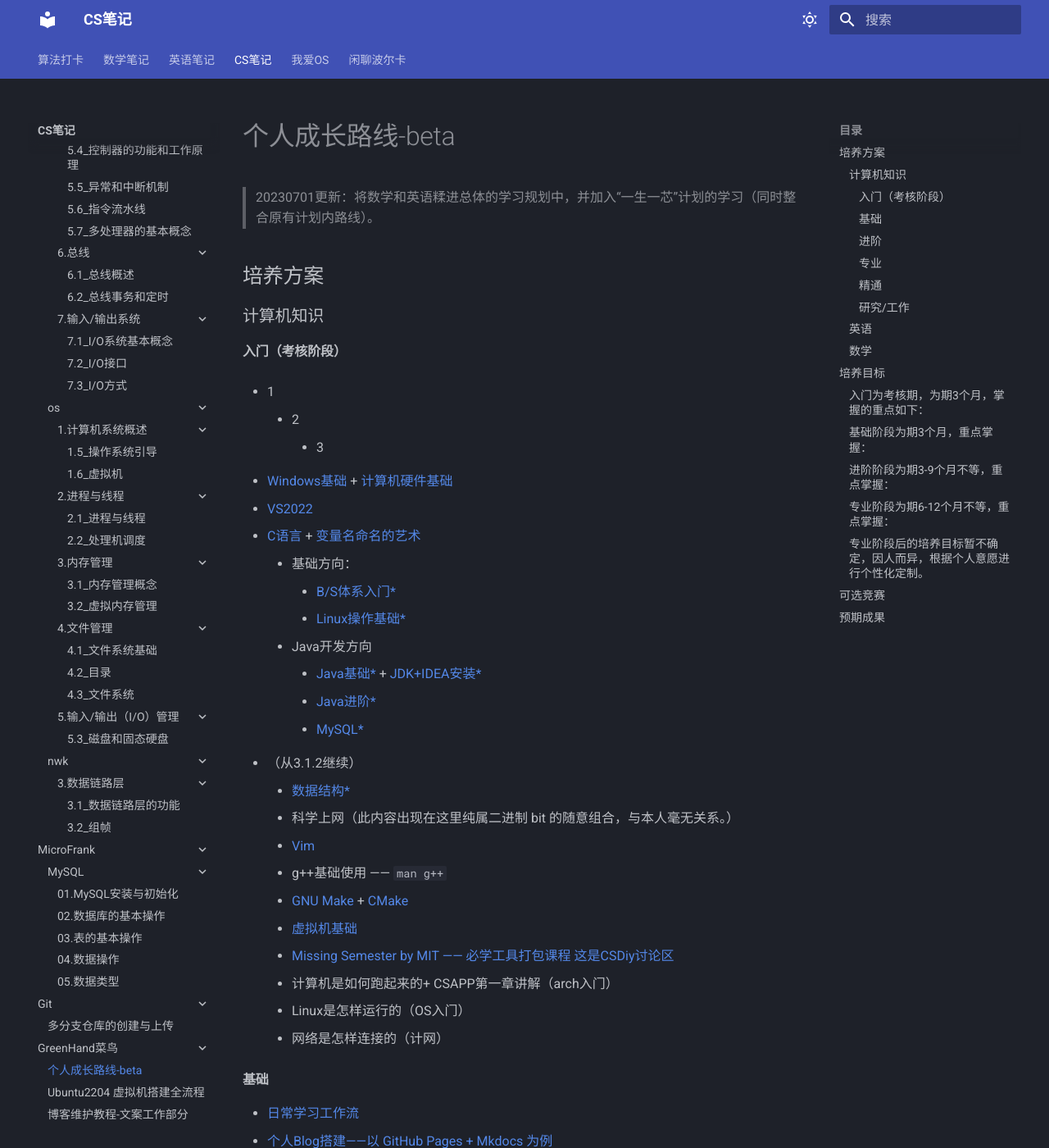
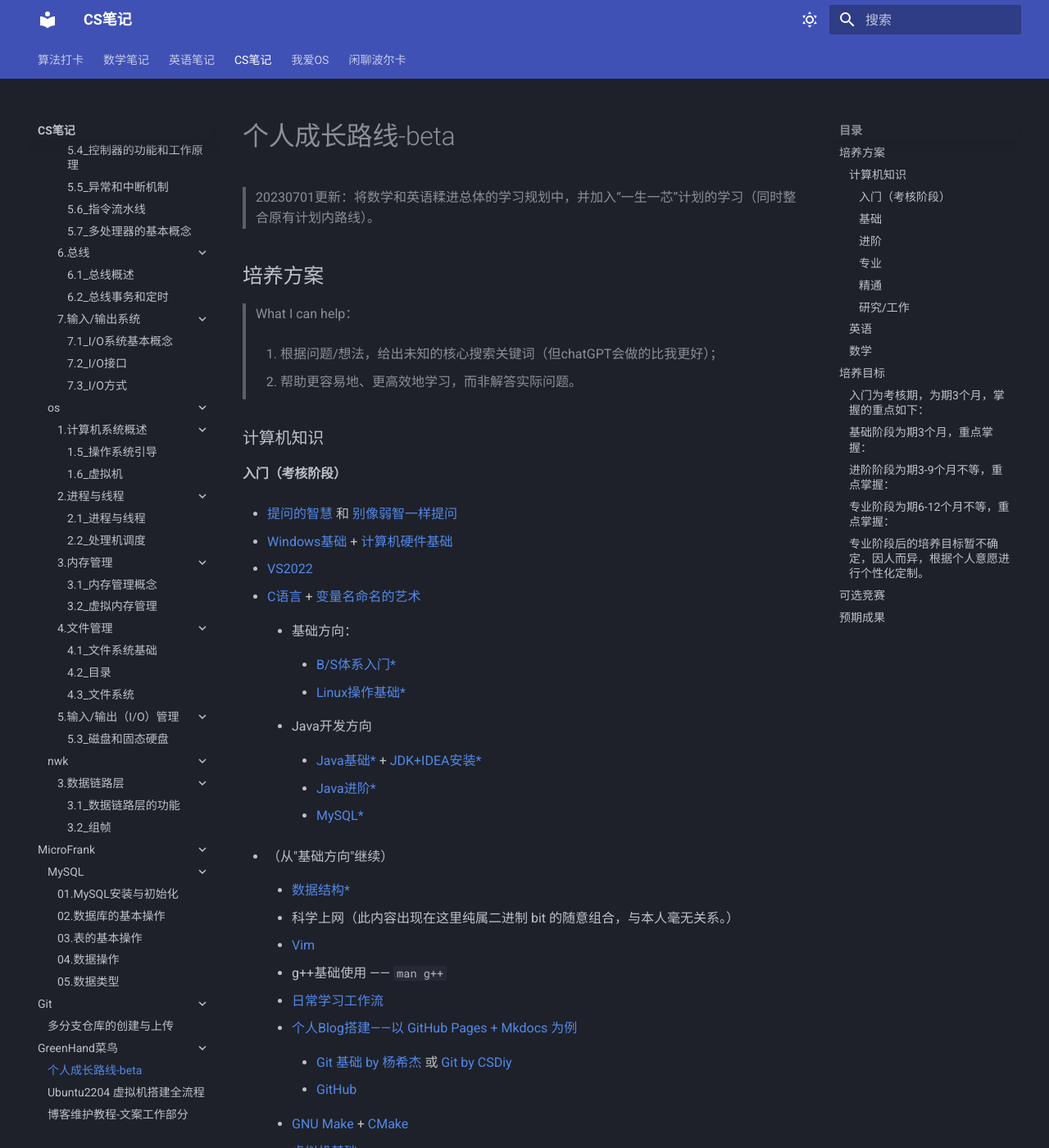
Before and after one commit to Haohahahaha/cs, an MkDocs documentation site: the page built from docs/greenhand/fertile/fertile.md, in a window 1280 px wide and 1400 px high. Shown: the whole window at 82% size. Built offline with MkDocs 1.6.1 and Material for MkDocs 9.7.7, drawn with Linux system fonts in a browser that asks for light colours; some of the changed text lies outside the part shown.

Commit message:
2023-07-03_02:57:02 update

```diff
--- a/docs/greenhand/fertile/fertile.md
+++ b/docs/greenhand/fertile/fertile.md
@@ -4,102 +4,164 @@
 
 ## 培养方案
 
+> What I can help：
+>
+> 1. 根据问题/想法，给出未知的核心搜索关键词（但chatGPT会做的比我更好）；
+>
+> 2. 帮助更容易地、更高效地学习，而非解答实际问题。
+
 ### 计算机知识
 
 #### 入门（考核阶段）
 
-- 1
-    - 2
-        - 3
+- [提问的智慧](https://github.com/ryanhanwu/How-To-Ask-Questions-The-Smart-Way/blob/master/README-zh_CN.md) 和 [别像弱智一样提问](https://github.com/tangx/Stop-Ask-Questions-The-Stupid-Ways/blob/master/README.md)
 
 - [Windows基础](https://www.bilibili.com/video/BV1vR4y1Q7iF) + [计算机硬件基础](https://www.bilibili.com/video/BV1TL4y1N7ZM)
+
 - [VS2022](https://www.bilibili.com/video/BV1Xt411g7jT)
+
 - [C语言](https://www.bilibili.com/video/BV1qE411d7Zx) + [变量名命名的艺术](https://www.bilibili.com/video/BV1X64y1o7EZ)
+
     - 基础方向：
+
         - [B/S体系入门*](https://www.bilibili.com/video/BV1d7411p7RF)
+
         - [Linux操作基础*](https://www.bilibili.com/video/BV18U4y1W7av)
+
     - Java开发方向
+
         - [Java基础*](https://www.bilibili.com/video/BV1QE411g7gi) + [JDK+IDEA安装*](https://www.bilibili.com/video/BV1U7411z7ut)
+
         - [Java进阶*](https://www.yuque.com/frank-93a7b/fuck/lbz01b)
+
         - [MySQL*](https://www.bilibili.com/video/BV18i4y187i3)
-- （从3.1.2继续）
+
+- （从"基础方向"继续）
+
     - [数据结构*](https://www.bilibili.com/video/BV1t14y1G7wn)
+
     - 科学上网（此内容出现在这里纯属二进制 bit 的随意组合，与本人毫无关系。）
+
     - [Vim](https://csdiy.wiki/%E5%BF%85%E5%AD%A6%E5%B7%A5%E5%85%B7/Vim/)
+
     - g++基础使用 —— `man g++`
+
+    - [日常学习工作流](https://csdiy.wiki/%E5%BF%85%E5%AD%A6%E5%B7%A5%E5%85%B7/workflow/)
+
+    - [个人Blog搭建——以 GitHub Pages + Mkdocs 为例](https://www.bilibili.com/video/BV1hL4y1w72r)
+
+        - [Git 基础 by 杨希杰](https://www.bilibili.com/video/BV1eh411v7gt) 或 [Git by CSDiy](https://csdiy.wiki/%E5%BF%85%E5%AD%A6%E5%B7%A5%E5%85%B7/Git/)
+
+        - [GitHub](https://csdiy.wiki/%E5%BF%85%E5%AD%A6%E5%B7%A5%E5%85%B7/GitHub/)
+
     - [GNU Make](https://csdiy.wiki/%E5%BF%85%E5%AD%A6%E5%B7%A5%E5%85%B7/GNU_Make/) + [CMake](https://csdiy.wiki/%E5%BF%85%E5%AD%A6%E5%B7%A5%E5%85%B7/CMake/)
+
     - [虚拟机基础](https://www.bilibili.com/video/BV1t741167UB)
+
     - [Missing Semester by MIT —— 必学工具打包课程](https://missing-semester-cn.github.io/) [这是CSDiy讨论区](https://csdiy.wiki/%E7%BC%96%E7%A8%8B%E5%85%A5%E9%97%A8/MIT-Missing-Semester/)
+
     - 计算机是如何跑起来的+ CSAPP第一章讲解（arch入门）
+
     - Linux是怎样运行的（OS入门）
+
     - 网络是怎样连接的（计网）
 
 #### 基础
 
-- [日常学习工作流](https://csdiy.wiki/%E5%BF%85%E5%AD%A6%E5%B7%A5%E5%85%B7/workflow/)
-- [个人Blog搭建——以 GitHub Pages + Mkdocs 为例](https://www.bilibili.com/video/BV1hL4y1w72r)
-    - [Git 基础 by 杨希杰](https://www.bilibili.com/video/BV1eh411v7gt) 或 [Git by CSDiy](https://csdiy.wiki/%E5%BF%85%E5%AD%A6%E5%B7%A5%E5%85%B7/Git/)
-    - [GitHub](https://csdiy.wiki/%E5%BF%85%E5%AD%A6%E5%B7%A5%E5%85%B7/GitHub/)
 - 数据结构-王道 + 零壹课程
+
 - 计算机组成原理-王道 + 绪论
+
 - 操作系统-王道 + 绪论
+
 - 计算机网络-王道 + 零壹绪论
+
 - [PA-NEMU](https://nju-projectn.github.io/ics-pa-gitbook/ics2022/)
+
 - 中科院计算所-“一生一芯”[概述](https://ysyx.oscc.cc/docs/about/intro/overview.html)和[官网](https://ysyx.oscc.cc/)，其包含以下内容：
+
     - 南京大学[PA-NEMU](https://nju-projectn.github.io/ics-pa-gitbook/ics2022/)
+
     - [南京大学计算机科学与技术系 数字逻辑与计算机组成 课程实验](https://nju-projectn.github.io/dlco-lecture-note/index.html)
+
     - [xv6 —— 6.S081 by MIT](https://pdos.csail.mit.edu/6.828/2021/schedule.html)
-    - 香山处理器
 
 - [rCore-Tutorial-v3](http://rcore-os.cn/rCore-Tutorial-Book-v3/)
+
 - [LaTeX —— 论文必备](https://csdiy.wiki/%E5%BF%85%E5%AD%A6%E5%B7%A5%E5%85%B7/LaTeX/)
+
 - [Docker —— 配环境利器](https://csdiy.wiki/%E5%BF%85%E5%AD%A6%E5%B7%A5%E5%85%B7/Docker/)
+
 - [人生大事 —— 毕业论文写作](https://csdiy.wiki/%E5%BF%85%E5%AD%A6%E5%B7%A5%E5%85%B7/thesis/)
 
 #### 进阶
 
 - [计算机网络 —— CS144 by StandFord](https://cs144.github.io/)
+
 - [分布式系统 —— 6.5840(6.824) by MIT](https://pdos.csail.mit.edu/6.824/schedule.html)
+
 - [数据库系统 —— 15-445 by CMU](https://15445.courses.cs.cmu.edu/spring2023/)
+
 - [商用数据库——SQLite源码学习](https://github.com/sqlite/sqlite)
+
 - 操作系统方向：
+
     - [xv6 —— 6.S081 by MIT](https://pdos.csail.mit.edu/6.828/2021/schedule.html)
+
     - [Pintos —— CS162 by UC Berkeley](https://cs162.org/)
+
     - [NJU OS —— by jyy（蒋岩岩）of NJU](http://jyywiki.cn/OS/2023/)
+
     - [Linux 0.11 —— by 李治军 of HIT](https://www.bilibili.com/video/BV19r4y1b7Aw)
 
 - 体系结构方向：
+
     - [Coursera: Nand2Teris](https://csdiy.wiki/%E4%BD%93%E7%B3%BB%E7%BB%93%E6%9E%84/N2T/)
+
     - [Digital Design and Computer Architecture —— by ETH Zurich](https://csdiy.wiki/%E4%BD%93%E7%B3%BB%E7%BB%93%E6%9E%84/DDCA/)
+
     - [CS61C: Great Ideas in Computer Architecture —— by UC Berkeley](https://csdiy.wiki/%E4%BD%93%E7%B3%BB%E7%BB%93%E6%9E%84/CS61C/)
+
     - [CS15-213 CSAPP —— by CMU](https://csdiy.wiki/%E4%BD%93%E7%B3%BB%E7%BB%93%E6%9E%84/CSAPP/)
-
 
 #### 专业
 
 此阶段着重进行专业书籍的阅读学习，但鉴于以上课程的教科书已包含很大一部分，故不列确定书单，下面书单仅供参考，包含上面课程的部分教科书：
 
 - 深入理解操作系统（CSAPP）
+
 - 计算机网络：自顶向下
+
 - 数据结构（邓俊辉）
+
 - 计算机组成原理：硬件/软件接口
+
 - 计算机体系结构：量化研究方法
+
 - CPU自制入门
 
 操作系统：
 
 - 操作系统：精髓与设计原理 （William Stallings著 陈向群 陈渝译）
+
 - 操作系统：原理与实现（陈海波 夏虞斌等著）
+
 - 操作系统概念（Abraham Silberschatz等著 郑扣根 唐杰 李善平等译）
+
 - 现代操作系统（Andrew S. Tanenbaum等著 陈向群 马洪兵等译）
+
 - 操作系统导论（Remzi H. Arpaci-Dusseau等著 王海鹏译）
+
 - Linux内核设计与实现（Robert Love著 陈莉君 康华译）
+
 - Linux内核完全注释（赵炯著）
+
 - 深入理解Linux内核（Daniel P. Bovet & Marco Cesati著 陈莉君 张琼声 张宏伟译）
 
 > 有一些os的入门书籍，也同时列在这里了。
 >
 > - 30天自制操作系统（川合秀实著 周自恒等译）
+>
 > - Linux是怎样工作的（武内觉著 曹栩译）
 
 未来根据需要增减挑选。
@@ -111,14 +173,18 @@
 #### 研究/工作
 
 - 论文复现
+
 - 开源活动
+
    - [中科院开源之夏](https://summer-ospp.ac.cn/)
+
    - [Google Summer of Code](https://summerofcode.withgoogle.com/)
 
 
 ### 英语
 
 - 一个月内过完一遍考研大纲5600（时长根据具体情况因人而异，要尽快），之后每日坚持打卡
+
 - 精读文章
 
 > 一键解决校内+四级+考研英语+外网资料阅读，一举多得。
@@ -126,7 +192,9 @@
 ### 数学
 
 - 杨超高数
+
 - 杨威线代
+
 - 余炳森概率论
 
 > 一键解决校内+考研数学
@@ -138,6 +206,7 @@
 > 如果通过，则继续学习；若不通过，可根据学生意愿选择是否完成入门学习。
 
 1. 计算机思维；
+
 2. 计算机编程与文档的工具使用。
 
 > 过了入门阶段之后，个人可根据自身情况和意愿，选择是否利用寒暑假来进行学习。
@@ -145,17 +214,21 @@
 ### 基础阶段为期3个月，重点掌握：
 
 1. 正式完善个人工作流；
+
 2. 操作系统的实现；
+
 3. 体系结构实验的掌握与复现；
 
 ### 进阶阶段为期3-9个月不等，重点掌握：
 
 1. 计算机基础知识的基本完善；
+
 2. 操作系统/体系结构知识的深入学习。
 
 ### 专业阶段为期6-12个月不等，重点掌握：
 
 1. 补全前几个阶段的经典教科书的章节学习；
+
 2. 选择一个方向进行深造。
 
 ### 专业阶段后的培养目标暂不确定，因人而异，根据个人意愿进行个性化定制。
@@ -173,8 +246,13 @@
 个人可实现成果（难度由低到高）：
 
 - 深入理解计算机系统知识（产出高质量个人笔记博客）；
+
 - 复现rCore；
+
 - 复现NEMU；
+
 - 自己动手完成一个OS/CPU/DB（含升级和个性化定制）；
+
 - 考研取得理想的成绩，继续深造；
+
 - 竞赛方面：第一年预期在区域级比赛（初赛）中取得佳绩，经过一到三年的积累，有望冲击全国赛（决赛）的奖项。
```
